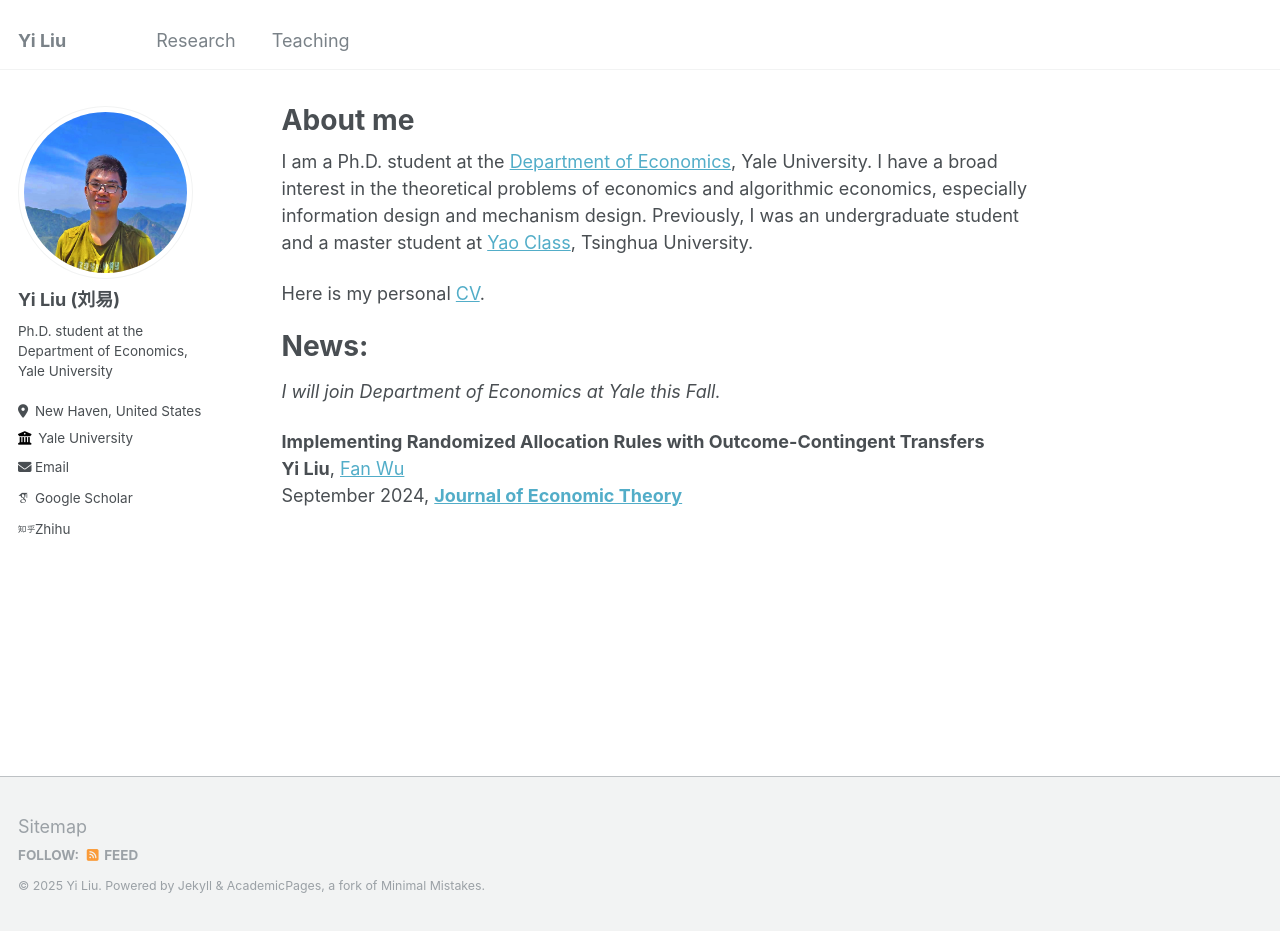
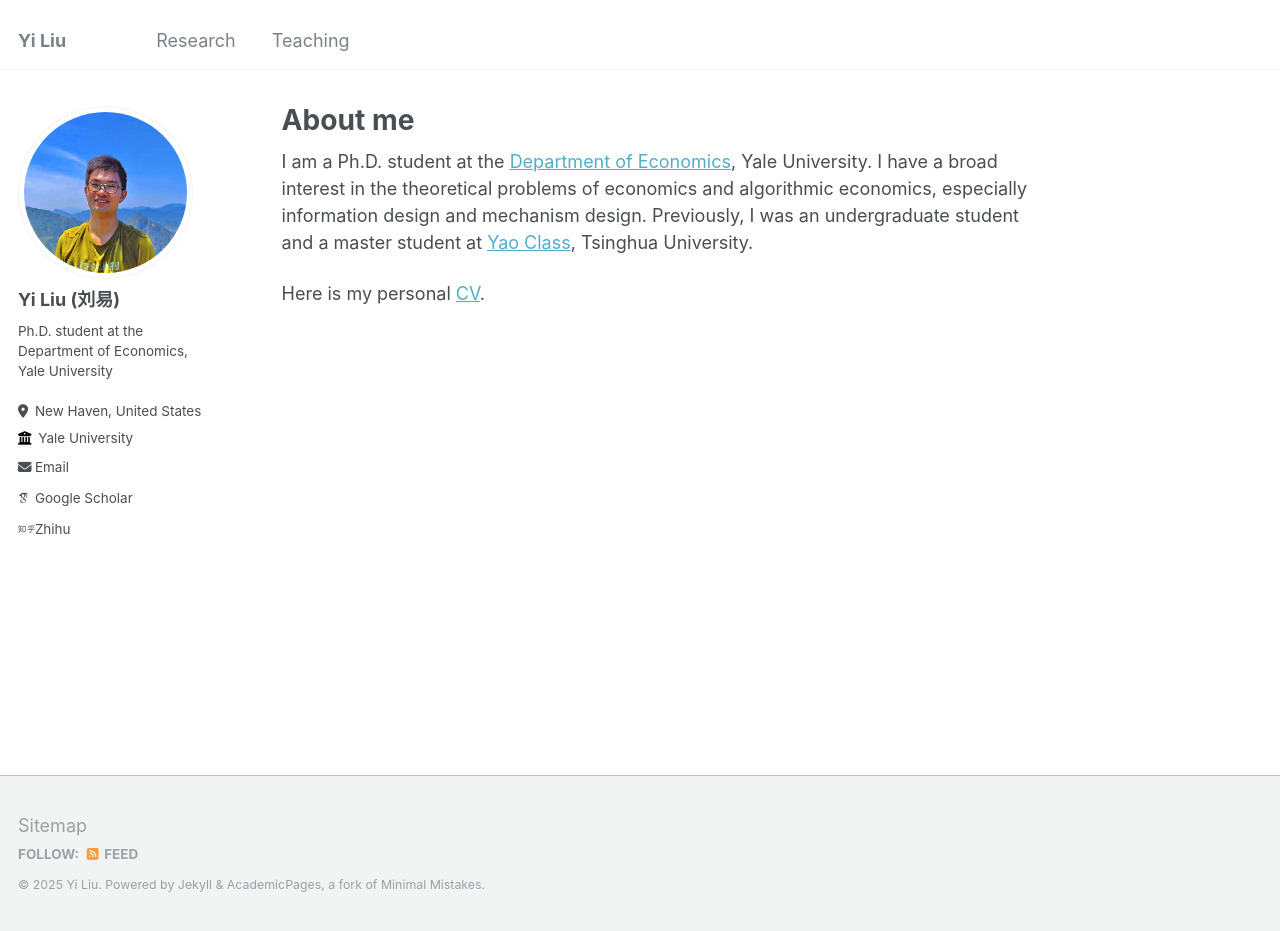
Before and after one commit to Leasy/Leasy.github.io, a Jekyll site: the page built from _pages/about.md, in a window 1280 px wide and 931 px high. Built offline with Jekyll 4.4.1, drawn with Linux system fonts in a browser that asks for light colours; some web fonts are replaced.

Commit message:
Update about.md

```diff
--- a/_pages/about.md
+++ b/_pages/about.md
@@ -10,12 +10,3 @@ redirect_from:
 I am a Ph.D. student at the [Department of Economics](https://economics.yale.edu/), Yale University. I have a broad interest in the theoretical problems of economics and algorithmic economics, especially information design and mechanism design. Previously, I was an undergraduate student and a master student at [Yao Class](https://iiis.tsinghua.edu.cn/), Tsinghua University.
 
 Here is my personal [CV](/files/Yi_Liu_s_CV.pdf).
-
-
-News:
-======
-*I will join Department of Economics at Yale this Fall.*
-
-**Implementing Randomized Allocation Rules with Outcome-Contingent Transfers**<br>
-**Yi Liu**, [Fan Wu](<https://www.fanwu.info/>)<br>
-September 2024, [**Journal of Economic Theory**](<https://doi.org/10.1016/j.jet.2024.105878>)
```
